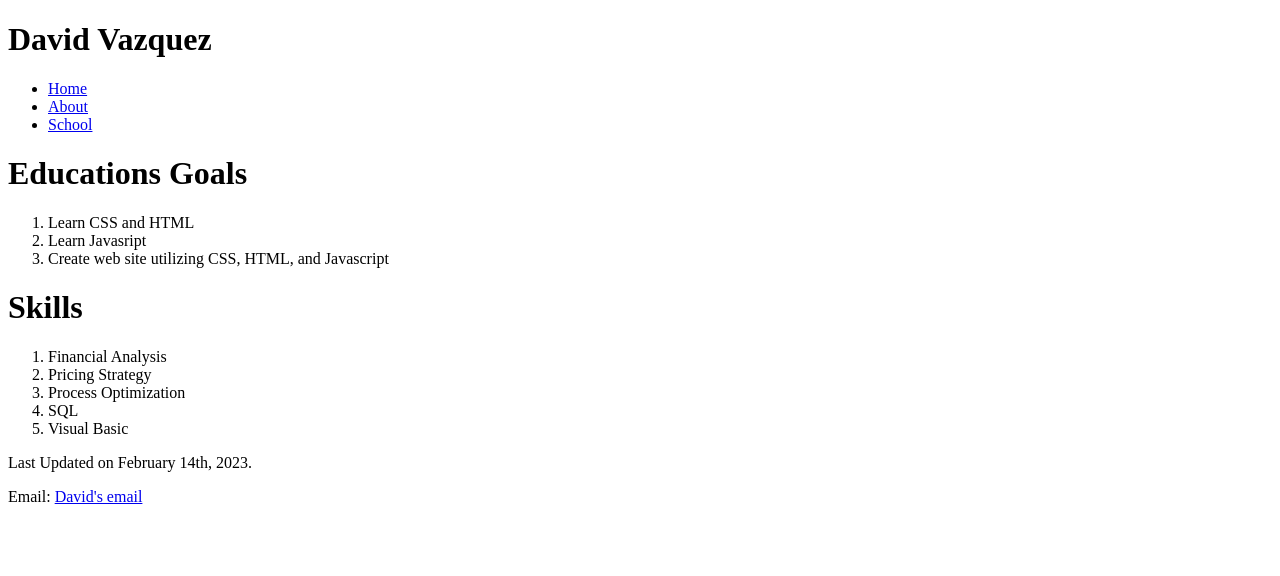
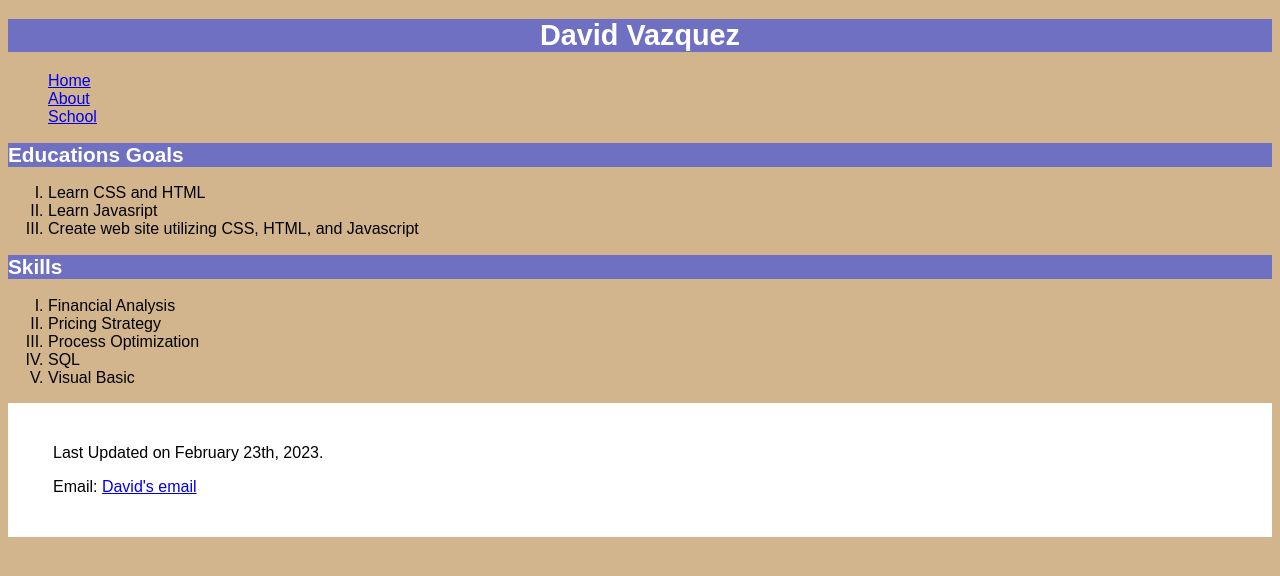
Before and after one commit to tweedletwatle/cis162, a plain HTML site: page about.html in a window 1280 px wide. Drawn offline with Linux system fonts and the light colour scheme.

Commit message:
Add files via upload

```diff
--- a/about.html
+++ b/about.html
@@ -7,11 +7,14 @@
     <meta name="keywords"
         content="career, hobbies, education" />
     <title>David Vazquez</title>
-</head>
+    <link href="main.css" rel="stylesheet" />
+ </head>
 
 <body>
     <header>
         <h1> David Vazquez</h1>
+    </header>
+
     <nav>
         <ul>
         <li><a href="index.html">Home</a></li>
@@ -19,13 +22,16 @@
         <li><a href="#">School</a></li>
         </ul>
     </nav>
-        <h1> Educations Goals</h1>
+
+    <section>
+
+        <h2> Educations Goals</h2>
             <ol>
             <li> Learn CSS and HTML</li>
             <li> Learn Javasript</li>
             <li> Create web site utilizing CSS, HTML, and Javascript</li>
             </ol>
-        <h1> Skills </h1>
+        <h2> Skills </h2>
             <ol>
             <li> Financial Analysis</li>
             <li> Pricing Strategy</li>
@@ -34,11 +40,10 @@
             <li> Visual Basic</li>
             </ol>
 
-    </header>
-
+    </section>
 
     <footer>
-        <p>Last Updated on February 14th, 2023.</p>
+        <p>Last Updated on February 23th, 2023.</p>
         <p>Email: <a href="mailto:davidavazquez@gmail.com">David's email</a></p>
     </footer>
 </body>
--- /dev/null
+++ b/main.css
@@ -0,0 +1,59 @@
+/*
+    Summary of Me Style Sheet
+    Author: David Vazquez
+    Date: 2/23/2023
+
+    Filename: main.css
+
+*/
+
+
+
+/* HTML and Body Styles */
+
+body{background-color: hsl(34,44%,69%);
+    font-family: Arial, Helvetica, sans-serif;
+
+}
+
+/*Header Style */
+
+header{text-align: center}
+
+/* Heading Styles */
+
+h1{background-color: hsl(240,40%,60%);
+    color: white;
+      font-size: 1.8em;
+}
+
+h2{background-color: hsl(240,40%,60%);
+    color: white;
+      font-size: 1.3em;
+}
+
+
+
+/* Navigation Styles */
+
+nav > ul {list-style-type: none;
+        font-size:1.0em;
+}
+
+
+
+/* List Styles */
+
+section > ol{list-style-type: upper-roman}
+
+section > ul{list-style-type: circle}
+
+p{margin-left:20px;
+        margin-right: 20px;
+}
+
+/* Footer Styles */
+
+footer{background-color: white;
+    padding: 25px;
+}
```
Also changed, not shown: index.html (+10 -3 lines).
